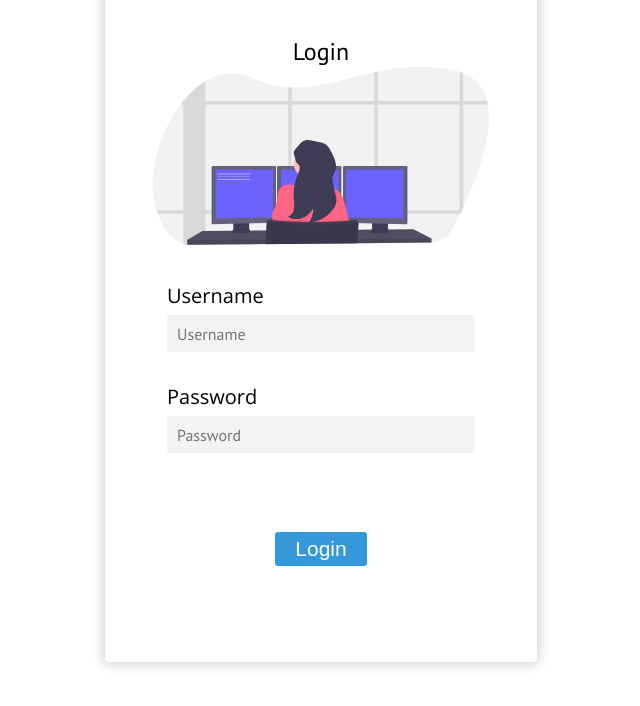
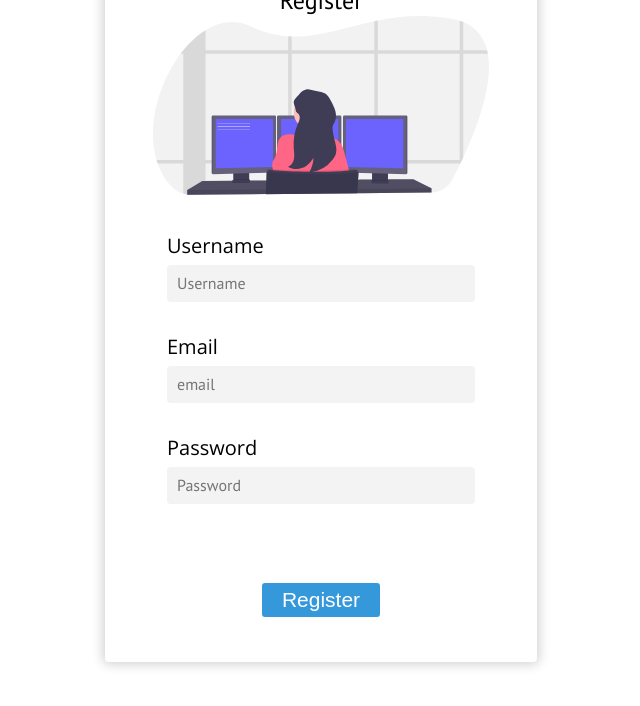
Before and after one commit to Ibtid/AnimatedLogin, a React (Create React App) app: page / in a window 1280 px wide. Shown: the top 706 px of the page, without its empty margins (319-959 px from the left). Built offline with nearby package versions, Linux system fonts and the light colour scheme.

Commit message:
bring register in app

```diff
--- a/src/App.js
+++ b/src/App.js
@@ -1,13 +1,17 @@
 import React, { useState } from "react";
 import "./App.scss";
 import Login from "./components/login/login";
+import Register from "./components/login/register";
 
 function App() {
-  const [isLogginActive, setisLogginActive] = useState(true);
+  const [isLogginActive, setisLogginActive] = useState(false);
   return (
     <div className="App">
       <div className="login">
-        <div className="container">{isLogginActive && <Login />}</div>
+        <div className="container">
+          {isLogginActive && <Login />}
+          {!isLogginActive && <Register />}
+        </div>
       </div>
     </div>
   );
--- a/src/components/login/register.jsx
+++ b/src/components/login/register.jsx
@@ -1,12 +1,12 @@
 import React from "react";
 import loginImg from "../../login.svg";
-import "./style.css";
+import "./style.scss";
 
 const Register = () => {
   return (
     <div className="base-container">
       <div className="header">Register</div>
-      <div className="content"></div>
+      <div className="content">
         <div className="image">
           <img src={loginImg} />
         </div>
@@ -24,6 +24,7 @@ const Register = () => {
             <input type="password" name="password" placeholder="Password" />
           </div>
         </div>
+      </div>
       <div className="footer">
         <button type="button" className="btn">
           Register
```
Lines whose indentation alone changed are shown as unchanged.
